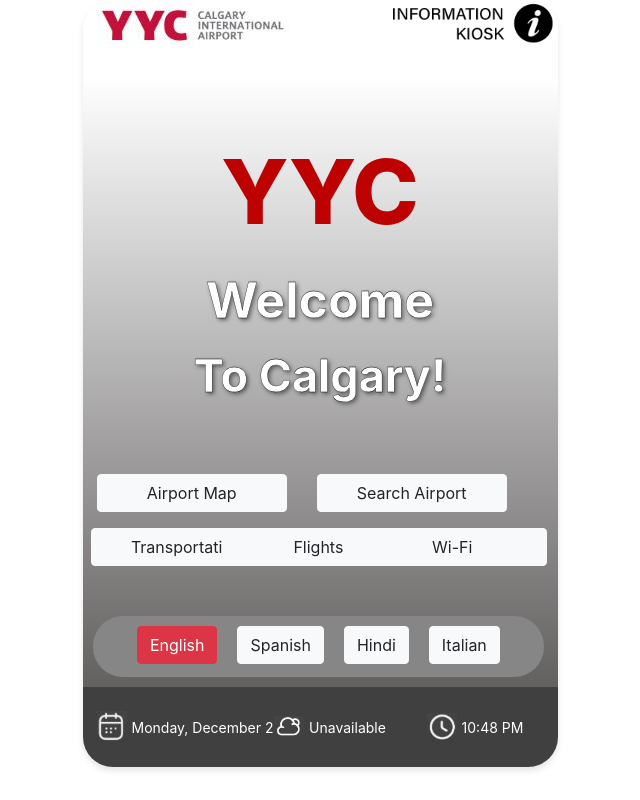
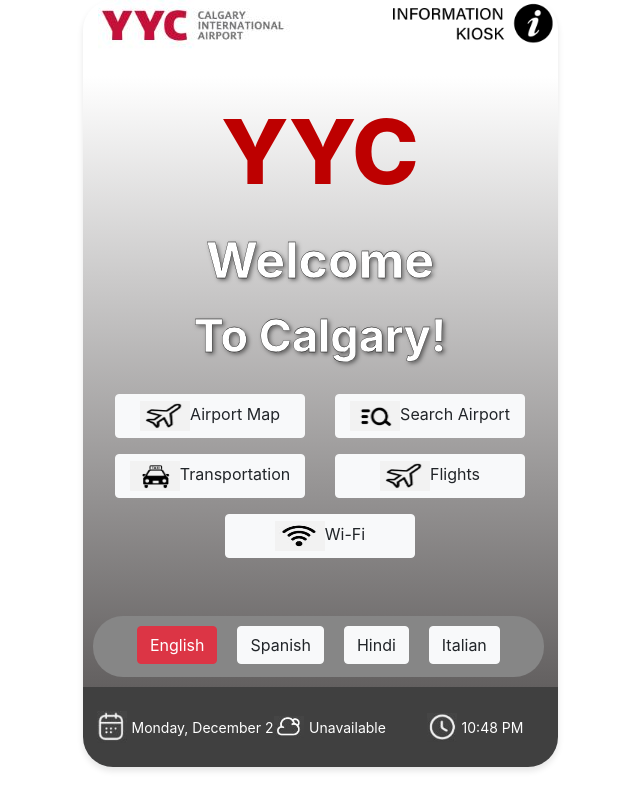
Before and after one commit to farhan4555/Airport-Information-Kiosk, a React (Vite) app: page / in a window 1280 px wide. Shown: the whole page, without its empty margins (320-960 px from the left). Built offline with nearby package versions, Linux system fonts and the light colour scheme; no server answers.

Commit message:
Fix Welcome Screen buttons

```diff
--- a/src/components/screens/WelcomeScreen.jsx
+++ b/src/components/screens/WelcomeScreen.jsx
@@ -1,7 +1,7 @@
 import Row from 'react-bootstrap/Row';
 import Col from 'react-bootstrap/Col';
 import Container from 'react-bootstrap/Container';
-import LogoButton from '../common/LogoButton';
+import LogoButton from '../common/LogoButton'
 import { useTranslation } from 'react-i18next'; // Import translation hook
 
 function WelcomeScreen() {
@@ -9,7 +9,7 @@
   return (
     <Container className="page d-flex flex-column align-items-center">
       {/* Adjust the positioning of the welcome text */}
-      <div className="p-5 flex-grow-0">
+      <div className="p-5 flex-grow-0 titleScreenText">
         <Row className="mb-1">
           <div className='welcomeScreenYYCText'>
             YYC
@@ -17,41 +17,37 @@
         </Row>
         <Row className="mb-1">
           <div className='welcomeScreenWelcomeToText'>
-          {t('welcome')} {/* Dynamic translation */}
+            Welcome
           </div>
         </Row>
         <Row className="mb-3">
           <div className='welcomeScreenCalgaryText'>
-          {t('toCalgary')} {/* Dynamic translation */}
+            To Calgary!
           </div>
         </Row>
       </div>
 
       {/* Adjust the positioning of the buttons */}
-      <div className="w-100 px-2 d-flex flex-column align-items-center">
-        <Row className="mb-3 justify-content-center">
-          <Col md={5} className="d-flex justify-content-center">
-          <LogoButton text={t('AirportMap')} imgPath="" link="map" /> {/* Dynamic translation */}
+      <div className="w-100 px-3 d-flex flex-column align-items-center welcomeButtons">
+        <Row className="mb-3">
+          <Col md={6} className="d-flex justify-content-center">
+            <LogoButton text={t("AirportMap")} imgPath="./src/components/images/flight.JPG" link="map" />
           </Col>
-          <Col md={7} className="d-flex justify-content-center">
-            <LogoButton text={t("searchAirport")} imgPath="" link="search" />
+          <Col md={6} className="d-flex justify-content-center">
+            <LogoButton text={t("searchAirport")} imgPath="./src/components/images/search.JPG" link="search" />
           </Col>
         </Row>
 
-        <Row className="mb-3 justify-content-center">
-          <Col xs={4} className="d-flex justify-content-center">
-            <LogoButton text={t("transportation")} imgPath="" link="transportation" />
+        <Row className="mb-3">
+          <Col md={6}>
+            <LogoButton text={t("transportation")} imgPath="./src/components/images/taxi.JPG" link="transportation" />
           </Col>
-          <Col md={7}>
-            <Row>
-              <Col xs={5} className="d-flex justify-content-center">
-                <LogoButton text={t("flights")} imgPath="" link="flights" />
-              </Col>
-              <Col xs={7} className="d-flex justify-content-center">
-                <LogoButton text={t("wifi")} imgPath="" link="wifi" />
-              </Col>
-            </Row>
+          <Col md={6}>
+            <LogoButton text={t("flights")} imgPath="./src/components/images/flight.JPG" link="flights" />
           </Col>
+        </Row>
+        <Row className="mb-3">
+          <LogoButton text={t("wifi")} imgPath="./src/components/images/wifi.JPG" link="wifi" />
         </Row>
       </div>
     </Container>
```
